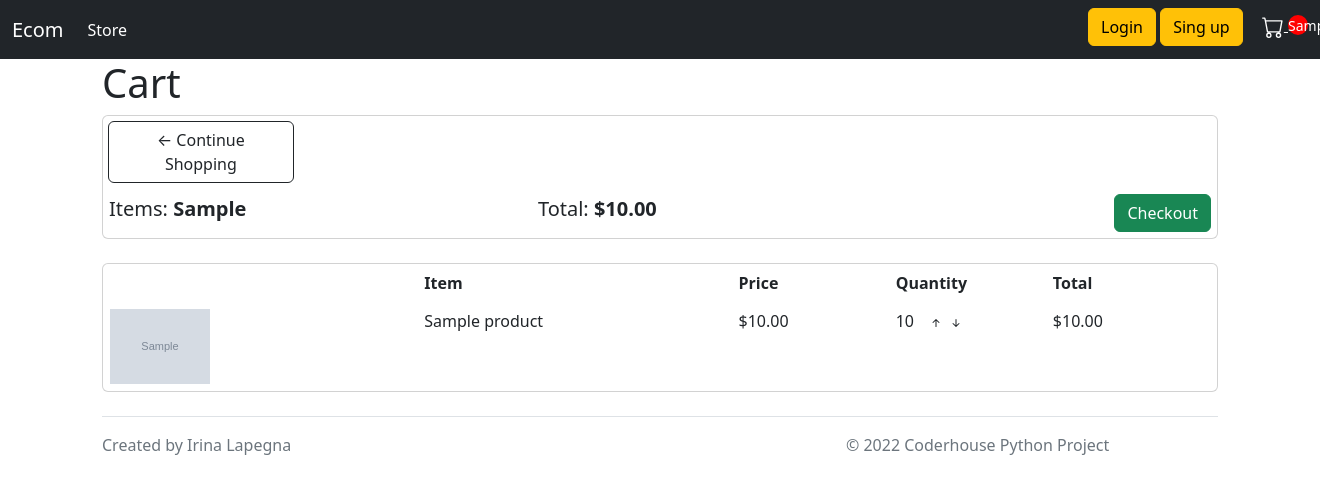
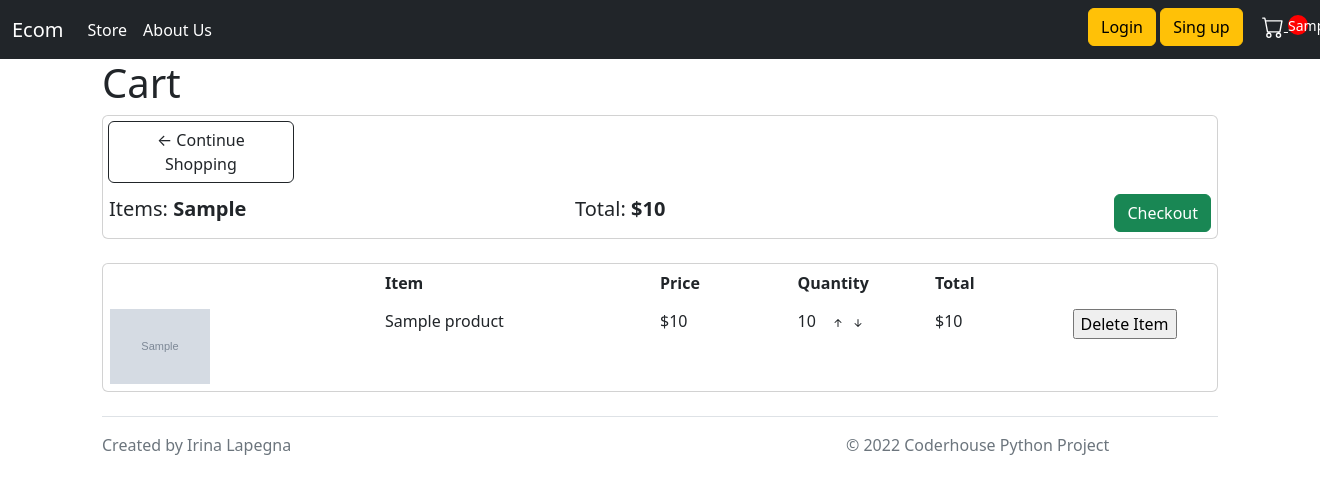
Before and after one commit to virinarl/CoderPythonProject, a Django app: template UserApp/templates/UserApp/cart.html in a window 1320 px wide; the page is wider, and only the part inside the window is pictured. Shown: the top 494 px of that part. Run offline with Django 3.2, Linux system fonts and the light colour scheme; the template is opened without the code that fills it: most values are stand-ins (such as "Sample title", 1, 10 or a date in 2020); grey boxes marked "Sample" are stand-in pictures; lists and menus that the app fills with data are empty.

Commit message:
update views, create product_detail and about_us, update imformation into models

```diff
--- a/UserApp/templates/UserApp/base.html
+++ b/UserApp/templates/UserApp/base.html
@@ -51,6 +51,9 @@
             <ul class="navbar-nav me-auto mb-2 mb-lg-0">
               <li class="nav-item">
                 <a class="nav-link active" aria-current="page" href="{% url 'store' %}">Store</a>
+              </li>
+              <li class="nav-item">
+                <a class="nav-link active" aria-current="page" href="{% url 'about' %}">About Us</a>
               </li>
             </ul>
             <div class="form-inline my-2 my-lg-0">
--- a/UserApp/templates/UserApp/cart.html
+++ b/UserApp/templates/UserApp/cart.html
@@ -1,6 +1,5 @@
-{% extends "UserApp/base.html" %}
-{% load static%}
-<link rel="stylesheet" href="{% static 'UserApp/main.css' %}">
+{% extends "UserApp/base.html" %} {% load static%}
+<link rel="stylesheet" href="{% static 'UserApp/main.css' %}" />
 {% block main %}
 
 <div class="container">
@@ -8,46 +7,100 @@
   <div class="row">
     <div class="col-lg-12">
       <div class="card">
-                <a class="btn btn-outline-dark col-lg-2" href="{% url 'store' %}" style="margin:5px;"> &#x2190; Continue Shopping</a>
-                <table style="margin:5px;">
+        <a
+          class="btn btn-outline-dark col-lg-2"
+          href="{% url 'store' %}"
+          style="margin: 5px"
+        >
+          &#x2190; Continue Shopping</a
+        >
+        <table style="margin: 5px">
           <tr>
-                        <th><h5>Items: <strong>{{order.cart_items}}</strong></h5></th>
-                        <th><h5>Total: <strong>${{order.cart_total|floatformat:2}}</strong></h5></th>
             <th>
-                            <a href="{% url 'checkout' %}" class="btn btn-success" style="float:right;">Checkout</a>
+              <h5>Items: <strong>{{order.cart_items}}</strong></h5>
+            </th>
+            <th>
+              <h5>Total: <strong>${{order.cart_total}}</strong></h5>
+            </th>
+            <th>
+              <a
+                href="{% url 'checkout' %}"
+                class="btn btn-success"
+                style="float: right"
+                >Checkout</a
+              >
             </th>
           </tr>
         </table>
       </div>
-            <br>
+      <br />
       <div class="card">
         <div class="quantity">
-                    <div style="flex:2;"></div>
-                    <div style="flex:2;"><strong>Item</strong></div>
-                    <div style="flex:1;"><strong>Price</strong></div>
-                    <div style="flex:1;"><strong>Quantity</strong></div>
-                    <div style="flex:1;"><strong>Total</strong></div>
+          <div style="flex: 2"></div>
+          <div style="flex: 2"><strong>Item</strong></div>
+          <div style="flex: 1"><strong>Price</strong></div>
+          <div style="flex: 1"><strong>Quantity</strong></div>
+          <div style="flex: 1"><strong>Total</strong></div>
+          <div style="flex: 1"></div>
         </div>
 
         {% for item in items %}
         <div class="quantity">
-                    <div style="flex:2;">
-                        <img src="{{item.product.imageURL}}" alt="placeholder Img" class="img-mini">
+          <div style="flex: 2">
+            <img
+              src="{{item.product.imageURL}}"
+              alt="placeholder Img"
+              class="img-mini"
+            />
           </div>
-                    <div style="flex:2;">{{item.product.name}}</div>
-                    <div style="flex:1;">${{item.product.price|floatformat:2}}</div>
-                    <div style="flex:1;">
+          <div style="flex: 2">{{item.product.name}}</div>
+          <div style="flex: 1">${{item.product.price}}</div>
+          <div style="flex: 1">
             <p class="change-quantity">{{item.quantity}}</p>
             <div class="change-quantity">
-                            <svg class="update-cart" data-product="{{item.product.id}}" data-action="add" style="cursor:pointer;" xmlns="http://www.w3.org/2000/svg" width="16" height="16" fill="currentColor" class="bi bi-arrow-up-short" viewBox="0 0 16 16">
-                                <path fill-rule="evenodd" d="M8 12a.5.5 0 0 0 .5-.5V5.707l2.146 2.147a.5.5 0 0 0 .708-.708l-3-3a.5.5 0 0 0-.708 0l-3 3a.5.5 0 1 0 .708.708L7.5 5.707V11.5a.5.5 0 0 0 .5.5z"/>
+              <svg
+                class="update-cart"
+                data-product="{{item.product.id}}"
+                data-action="add"
+                style="cursor: pointer"
+                xmlns="http://www.w3.org/2000/svg"
+                width="16"
+                height="16"
+                fill="currentColor"
+                class="bi bi-arrow-up-short"
+                viewBox="0 0 16 16"
+              >
+                <path
+                  fill-rule="evenodd"
+                  d="M8 12a.5.5 0 0 0 .5-.5V5.707l2.146 2.147a.5.5 0 0 0 .708-.708l-3-3a.5.5 0 0 0-.708 0l-3 3a.5.5 0 1 0 .708.708L7.5 5.707V11.5a.5.5 0 0 0 .5.5z"
+                />
               </svg>
-                            <svg class="update-cart" data-product="{{item.product.id}}" data-action="remove" style="cursor:pointer;" xmlns="http://www.w3.org/2000/svg" width="16" height="16" fill="currentColor" class="bi bi-arrow-down-short" viewBox="0 0 16 16">
-                                <path fill-rule="evenodd" d="M8 4a.5.5 0 0 1 .5.5v5.793l2.146-2.147a.5.5 0 0 1 .708.708l-3 3a.5.5 0 0 1-.708 0l-3-3a.5.5 0 1 1 .708-.708L7.5 10.293V4.5A.5.5 0 0 1 8 4z"/>
+              <svg
+                class="update-cart"
+                data-product="{{item.product.id}}"
+                data-action="remove"
+                style="cursor: pointer"
+                xmlns="http://www.w3.org/2000/svg"
+                width="16"
+                height="16"
+                fill="currentColor"
+                class="bi bi-arrow-down-short"
+                viewBox="0 0 16 16"
+              >
+                <path
+                  fill-rule="evenodd"
+                  d="M8 4a.5.5 0 0 1 .5.5v5.793l2.146-2.147a.5.5 0 0 1 .708.708l-3 3a.5.5 0 0 1-.708 0l-3-3a.5.5 0 1 1 .708-.708L7.5 10.293V4.5A.5.5 0 0 1 8 4z"
+                />
               </svg>
             </div>
           </div>
-                    <div style="flex:1;">${{item.item_total|floatformat:2}}</div>
+          <div style="flex: 1">${{item.item_total}}</div>
+          <div style="flex: 1">
+            <form method="POST" action="{% url 'deleteItem' item.id %}">
+                {% csrf_token %}
+                <input type="submit" value="Delete Item">
+            </form>
+          </div>
         </div>
         {% endfor %}
       </div>
@@ -55,6 +108,4 @@
   </div>
 </div>
 
-
-
 {% endblock %}
--- a/UserApp/templates/UserApp/index.html
+++ b/UserApp/templates/UserApp/index.html
@@ -17,8 +17,8 @@
             <div class="card-body">
                 <h5 class="card-title">{{product.name}}</h5>
                 <button data-product={{product.id}} data-action="add" class="btn btn-outline-secondary update-cart">Add to Cart</button>
-                <a href="#" class="btn btn-outline-success">View</a>
-                <h4 style="display:inline-block;float:right;">{{product.price|floatformat:2}}</h4>
+                <a href="{% url 'productDetail' product.id %}" class="btn btn-outline-success">View</a>
+                <h4 style="display:inline-block;float:right;">{{product.price}}</h4>
             </div>
         </div>
         {% endfor %}
```
Also changed, not shown: UserApp/models.py (+7 -1 lines), UserApp/templates/UserApp/about_us.html (added, +16 -0 lines), UserApp/templates/UserApp/product_detail.html (added, +22 -0 lines), UserApp/urls.py (+7 -5 lines), UserApp/views.py (+17 -3 lines), UserApp/migrations/0005_product_description.py (added), UserApp/migrations/0006_rename_date_added_shippinginfo_date_created_and_more.py (added). Lines whose indentation alone changed are shown as unchanged.
